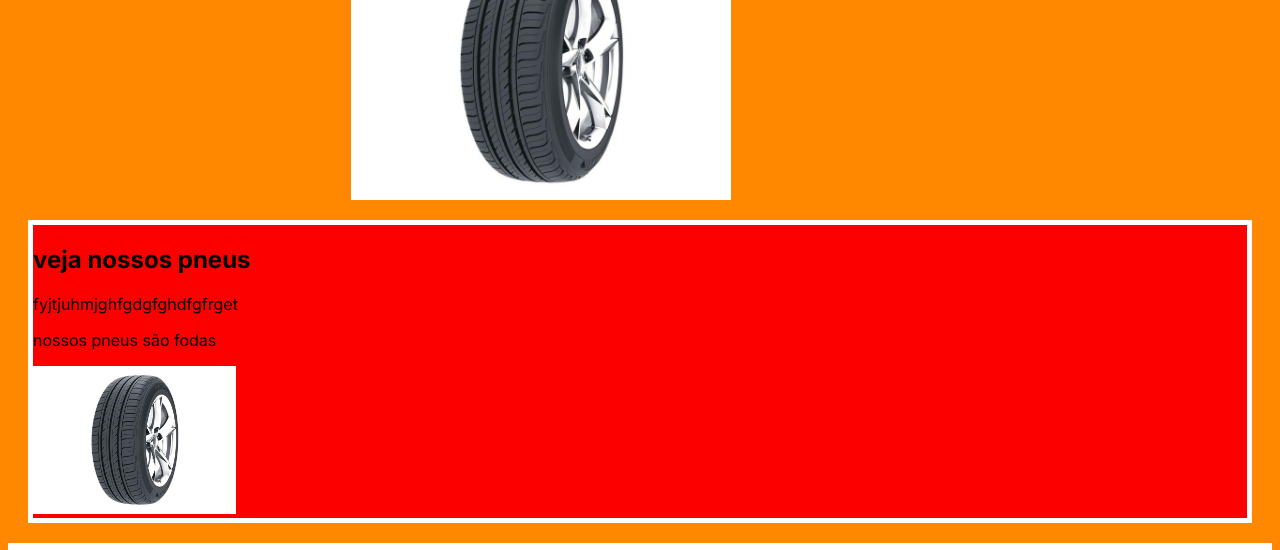
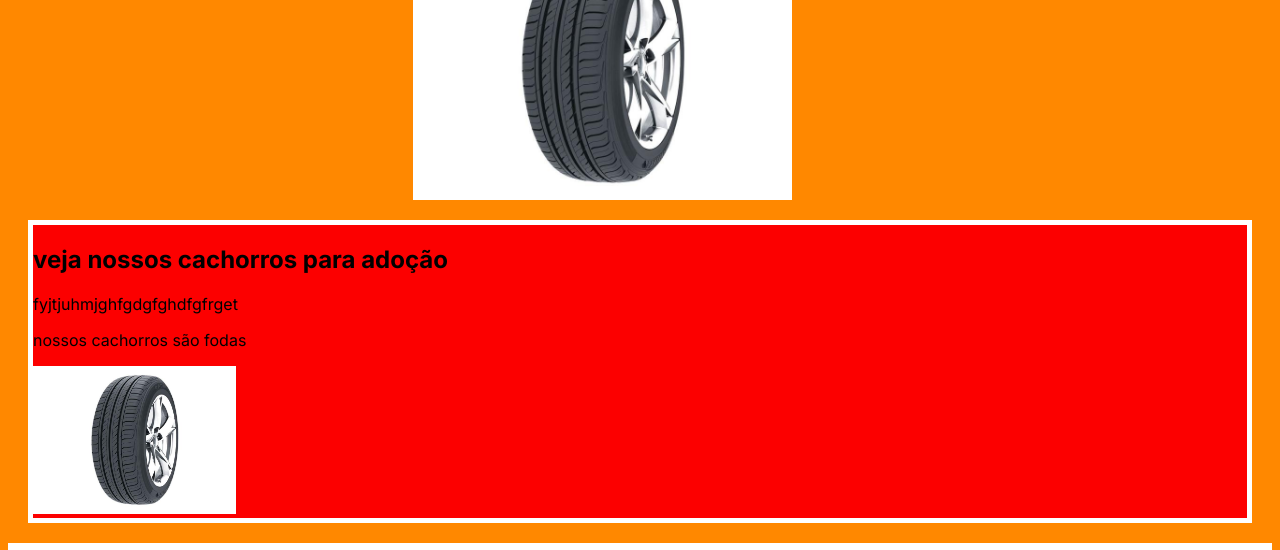
Before and after one commit to sofspanquecasparadois/panquecas, a plain HTML site: page index.html in a window 1280 px wide. Shown: the part 84-634 px from the top of the page. Drawn offline with Linux system fonts and the light colour scheme.

Commit message:
wertyhjukl

```diff
--- a/index.html
+++ b/index.html
@@ -13,16 +13,16 @@
     <!-- sou muito bom -->
     <header>
 
-        <h1>Patricio's Pneus</h1>
+        <h1>Patricio's cachorros</h1>
         <h6>bernert</h6>
         <a href="#equipe">equipe</a>
         <img src="./pneu.jpg" alt="pneu">
     </header>
     <section class="apresentacao" id="ggg">
             <div>
-            <h2>veja nossos pneus</h2>
+            <h2>veja nossos cachorros para adoção</h2>
             <p>fyjtjuhmjghfgdgfghdfgfrget</p>
-            <p>nossos pneus são fodas</p>
+            <p>nossos cachorros são fodas</p>
             <img class="imagem" src="./pneu.jpg" alt="pneu">
         </div>
     </section>
```
